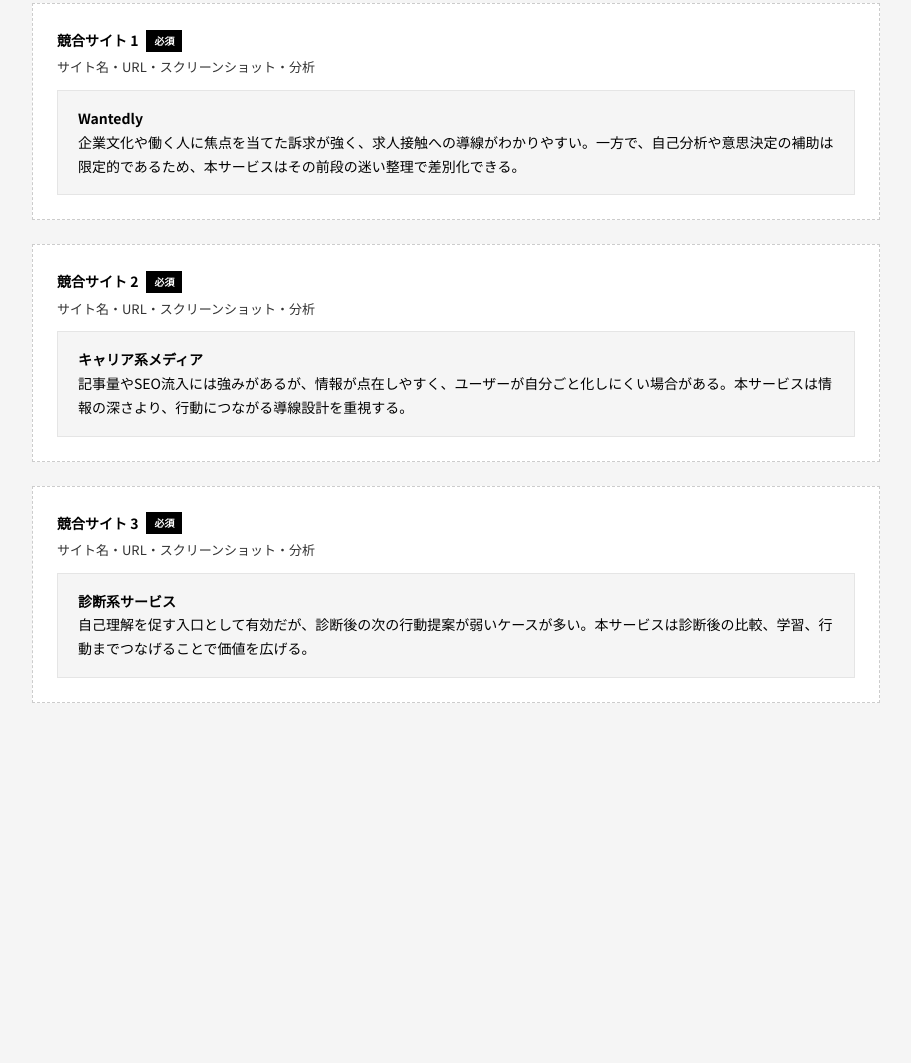
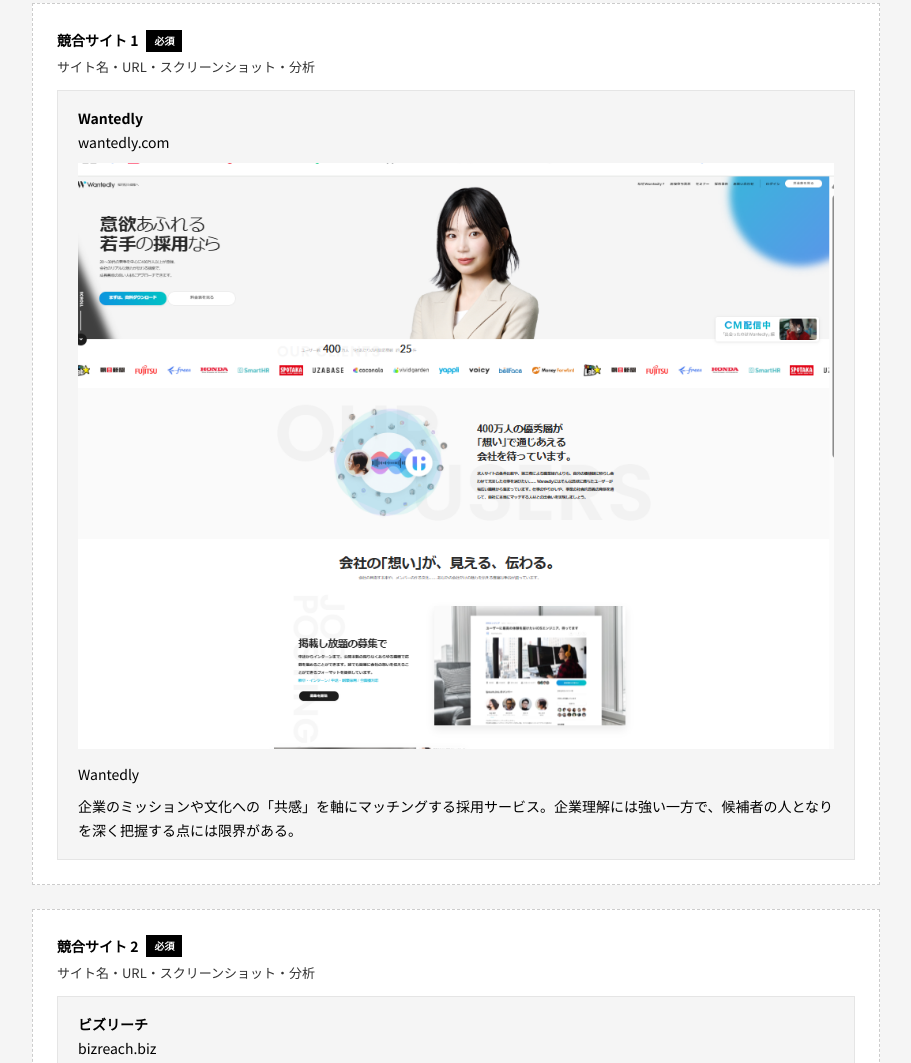
Before and after one commit to hoshinokiyo/portfolio_01, a plain HTML site: page docs/02-market-research.html in a window 1280 px wide. Shown: the part 6657-7720 px from the top of the page, without its empty margins (304-1215 px from the left). Before the commit the page ends 7512 px from the top, so only its background shows below. Drawn offline with nearby package versions, Linux system fonts and the light colour scheme.

Commit message:
docs: 競合サイト分析の3枠を更新

```diff
--- a/docs/02-market-research.html
+++ b/docs/02-market-research.html
@@ -405,9 +405,10 @@
             <div class="fill-label">競合サイト 1 <span class="required">必須</span></div>
             <div class="fill-hint">サイト名・URL・スクリーンショット・分析</div>
             <div class="fill-content">
-              <p>
-                <strong>Wantedly</strong><br>企業文化や働く人に焦点を当てた訴求が強く、求人接触への導線がわかりやすい。一方で、自己分析や意思決定の補助は限定的であるため、本サービスはその前段の迷い整理で差別化できる。
-              </p>
+              <p><strong>Wantedly</strong><br>wantedly.com</p>
+              <p><img src="../image/wantedly.png" alt="Wantedlyの競合サイト分析スクリーンショット"></p>
+              <p>Wantedly</p>
+              <p>企業のミッションや文化への「共感」を軸にマッチングする採用サービス。企業理解には強い一方で、候補者の人となりを深く把握する点には限界がある。</p>
             </div>
           </div>
 
@@ -415,9 +416,10 @@
             <div class="fill-label">競合サイト 2 <span class="required">必須</span></div>
             <div class="fill-hint">サイト名・URL・スクリーンショット・分析</div>
             <div class="fill-content">
-              <p>
-                <strong>キャリア系メディア</strong><br>記事量やSEO流入には強みがあるが、情報が点在しやすく、ユーザーが自分ごと化しにくい場合がある。本サービスは情報の深さより、行動につながる導線設計を重視する。
-              </p>
+              <p><strong>ビズリーチ</strong><br>bizreach.biz</p>
+              <p><img src="../image/bizreach.png" alt="ビズリーチの競合サイト分析スクリーンショット"></p>
+              <p>ビズリーチ</p>
+              <p>即戦力人材やハイクラス層に特化し、企業やヘッドハンターからのスカウトで転職機会を提供するサービス。年収・職歴・実績といった「市場価値」を軸にしたマッチングに強みがある一方で、人柄や価値観の深い理解まではカバーしきれていない。</p>
             </div>
           </div>
 
@@ -425,7 +427,10 @@
             <div class="fill-label">競合サイト 3 <span class="required">必須</span></div>
             <div class="fill-hint">サイト名・URL・スクリーンショット・分析</div>
             <div class="fill-content">
-              <p><strong>診断系サービス</strong><br>自己理解を促す入口として有効だが、診断後の次の行動提案が弱いケースが多い。本サービスは診断後の比較、学習、行動までつなげることで価値を広げる。</p>
+              <p><strong>エンミドルの転職</strong><br>mid-tenshoku.com</p>
+              <p><img src="../image/en.png" alt="エンミドルの転職の競合サイト分析スクリーンショット"></p>
+              <p>エンミドルの転職</p>
+              <p>30〜50代のミドル層に特化し、経験や年齢に合った求人を提供する転職サービス。職歴や条件に基づくマッチングに強みがある一方で、人柄や価値観といった定性的な魅力は伝わりにくい設計となっている。</p>
             </div>
           </div>
         </section>
```
